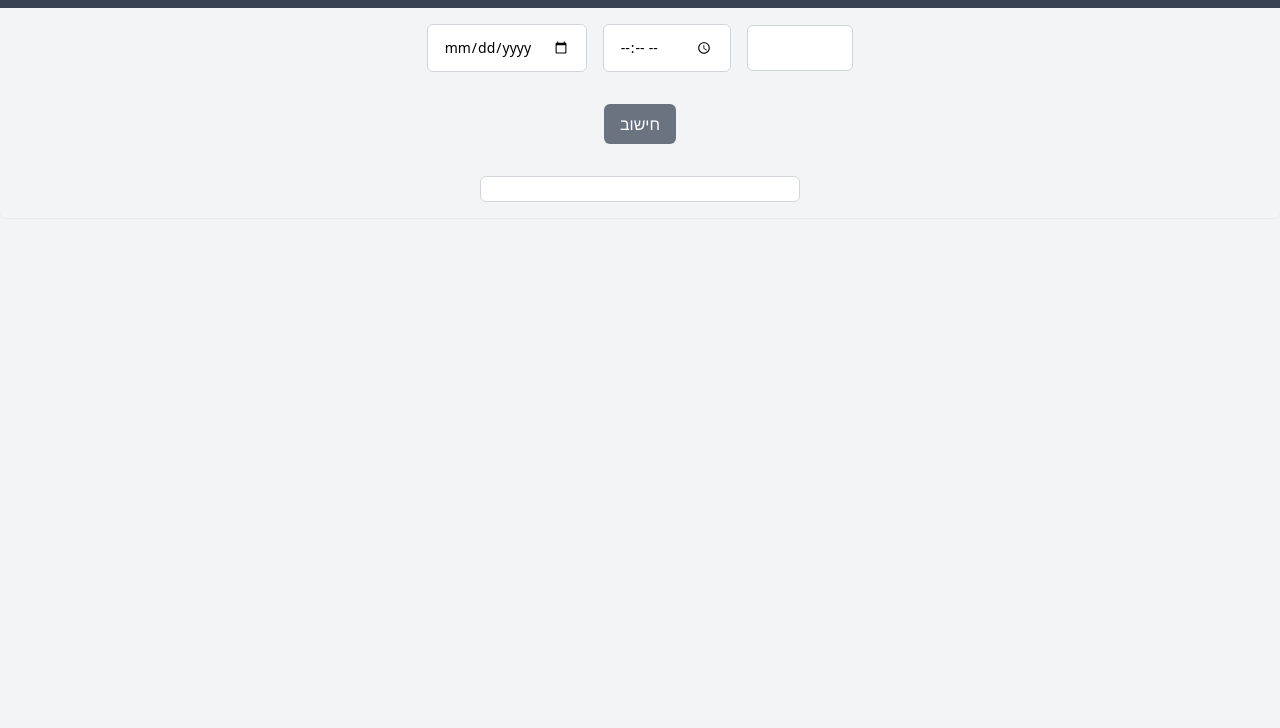
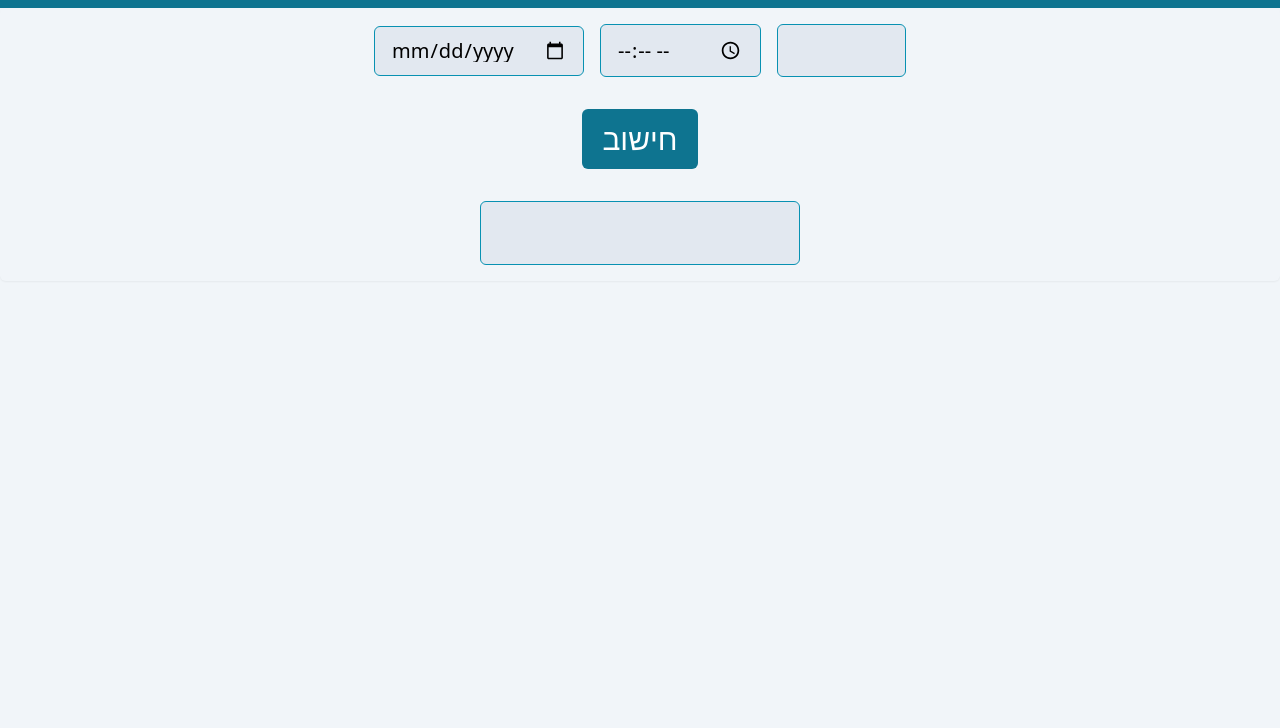
Before and after one commit to karshe69/gimelim, a website: page index.html in a window 1280 px wide. Shown: the part 72-800 px from the top of the page. Drawn offline with Linux system fonts and the light colour scheme.

Commit message:
make it prettier

```diff
--- a/index.html
+++ b/index.html
@@ -7,8 +7,8 @@
     <link href="/styles/style.css" , rel="stylesheet">
 </head>
 
-<body class="bg-gray-100">
-    <nav class="bg-gray-700 p-6">
+<body class="bg-slate-100">
+    <nav class="bg-cyan-700 p-6">
         <div class="flex justify-between items-center">
             <a class="text-white text-2xl font-medium">מחשבון גימלים</a>
             <a class="text-white text-lg mr-4">צחוקים</a>
@@ -17,25 +17,24 @@
 
     <div class="relative rounded-md shadow-sm px-2">
         <div class="flex items-center justify-center py-4">
-            <input type="date" id="dateInput"
-                class="form-input py-3 px-4 block mx-2 leading-5 rounded-md transition duration-150 ease-in-out bg-white border border-gray-300 placeholder-gray-500 rounded-md focus:outline-none focus:shadow-outline-blue focus:border-blue-300 focus:z-10 sm:text-sm sm:leading-5" />
-            <input type="time" id="timeInput"
-                class="form-input py-3 px-4 block mx-2 leading-5 rounded-md transition duration-150 ease-in-out bg-white border border-gray-300 placeholder-gray-500 rounded-md focus:outline-none focus:shadow-outline-blue focus:border-blue-300 focus:z-10 sm:text-sm sm:leading-5" />
+            <input type="date" id="dateInput" placeholder="aa"
+                class="bg-slate-200 form-input py-3 px-4 block mx-2 leading-5 transition duration-150 ease-in-out border border-cyan-600 placeholder-slate-500 rounded-md focus:outline-none focus:shadow-outline-blue focus:border-cyan-500 focus:z-10 sm:text-xl sm:leading-5" />
+            <input type="time" id="timeInput" placeholder="aa"
+                class="bg-slate-200 form-input py-3 px-4 block mx-2 leading-5 transition duration-150 ease-in-out border border-cyan-600 placeholder-slate-500 rounded-md focus:outline-none focus:shadow-outline-blue focus:border-cyan-500 focus:z-10 sm:text-xl sm:leading-5" />
             <input type="number" id="numberInput"
-                class="form-input py-3 px-4 block mx-2 leading-5 rounded-md transition duration-150 ease-in-out bg-white border border-gray-300 placeholder-gray-500 rounded-md focus:outline-none focus:shadow-outline-blue focus:border-blue-300 focus:z-10 sm:text-sm sm:leading-5"
+                class="bg-slate-200 form-input py-3 px-4 block mx-2 leading-5 transition duration-150 ease-in-out border border-cyan-600 placeholder-slate-500 rounded-md focus:outline-none focus:shadow-outline-blue focus:border-cyan-500 focus:z-10 sm:text-xl sm:leading-5"
                 size="2" min="0" max="99" />
         </div>
         <div class="flex items-center justify-center py-4">
             <button id="calculateBtn" type="button"
-                class="px-4 py-2 mx-2 font-medium text-white bg-gray-500 rounded-md hover:bg-gray-600 active:outline-none active:bg-gray-700">חישוב</button>
+                class="text-3xl px-5 py-3 mx-2  text-white bg-cyan-700 rounded-md hover:bg-cyan-800 active:outline-none active:bg-cyan-600">חישוב</button>
         </div>
         <div class="flex items-center justify-center py-4">
             <div id="output"
-                class="py-3 px-4 mx-2 w-80 block leading-5 rounded-md transition duration-150 ease-in-out bg-white border border-gray-300 placeholder-gray-500 rounded-md focus:outline-none focus:shadow-outline-blue focus:border-blue-300 focus:z-10 sm:text-sm sm:leading-5">
+                class="bg-slate-200 py-3 px-4 mx-2 w-80 h-16 block leading-5 transition duration-150 ease-in-out border border-cyan-600 placeholder-slate-500 rounded-md focus:outline-none focus:shadow-outline-blue focus:border-blue-300 focus:z-10 sm:text-xl sm:leading-5">
             </div>
         </div>
     </div>
-
     <script type="module" src="index.js"></script>
 </body>
 
--- a/index.js
+++ b/index.js
@@ -7,7 +7,7 @@ const output = document.getElementById("output");
 
 calculateBtn.addEventListener("click", function () {
     if (!dateInput.value || !timeInput.value || !numberInput.value) {
-        alert("Please fill all the fields");
+        alert("נא למלא את כל הפרטים");
         return
     }
     const inputTime = new Date("1970-01-01T" + timeInput.value + "Z");
```
Also changed, not shown: package.json (+7 -0 lines), styles/style.css.
